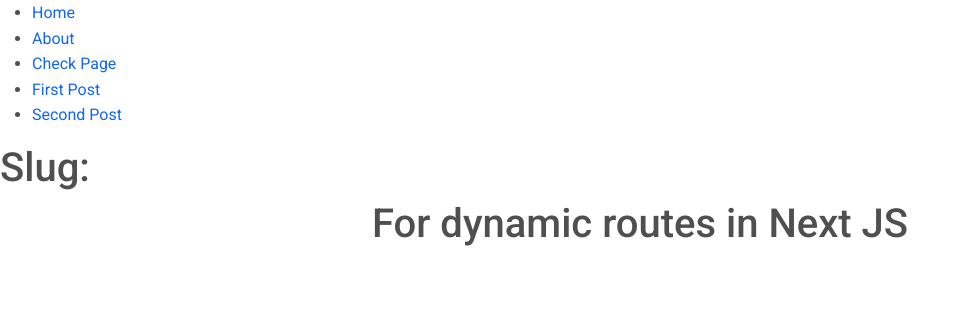
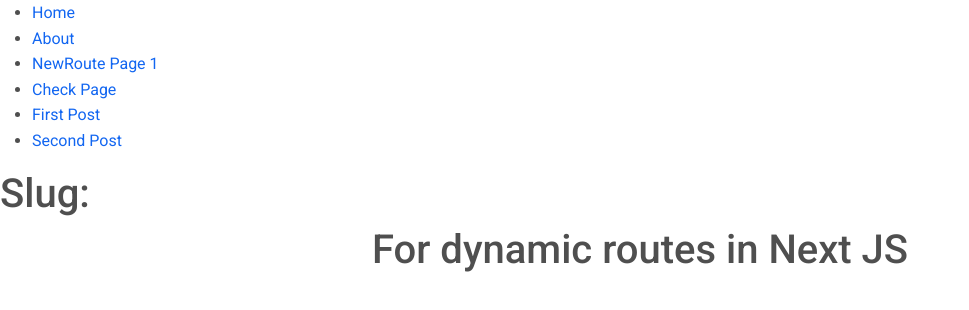
Before and after one commit to Muhammad-Bilal-7896/Next-JS-dynamic-routes, a Next.js app: page /Check in a window 1280 px wide. Shown: the top 310 px of the page, without its empty margins (0-969 px from the left). Built offline with nearby package versions, Linux system fonts and the light colour scheme.

Commit message:
Dynamic Routing With Next Js

```diff
--- a/Components/Header/index.jsx
+++ b/Components/Header/index.jsx
@@ -11,6 +11,14 @@
             <li>
                 <Link href="/about">
                     <a>About</a>
+                </Link>
+            </li>
+            <li>
+                <Link
+                    href="/NewRoute/[...NewRoute]"
+                    as="/NewRoute/number1"
+                >
+                    <a>NewRoute Page 1</a>
                 </Link>
             </li>
             <li>
```
Also changed, not shown: pages/NewRoute/[...NewRoute].jsx (added, +16 -0 lines).
